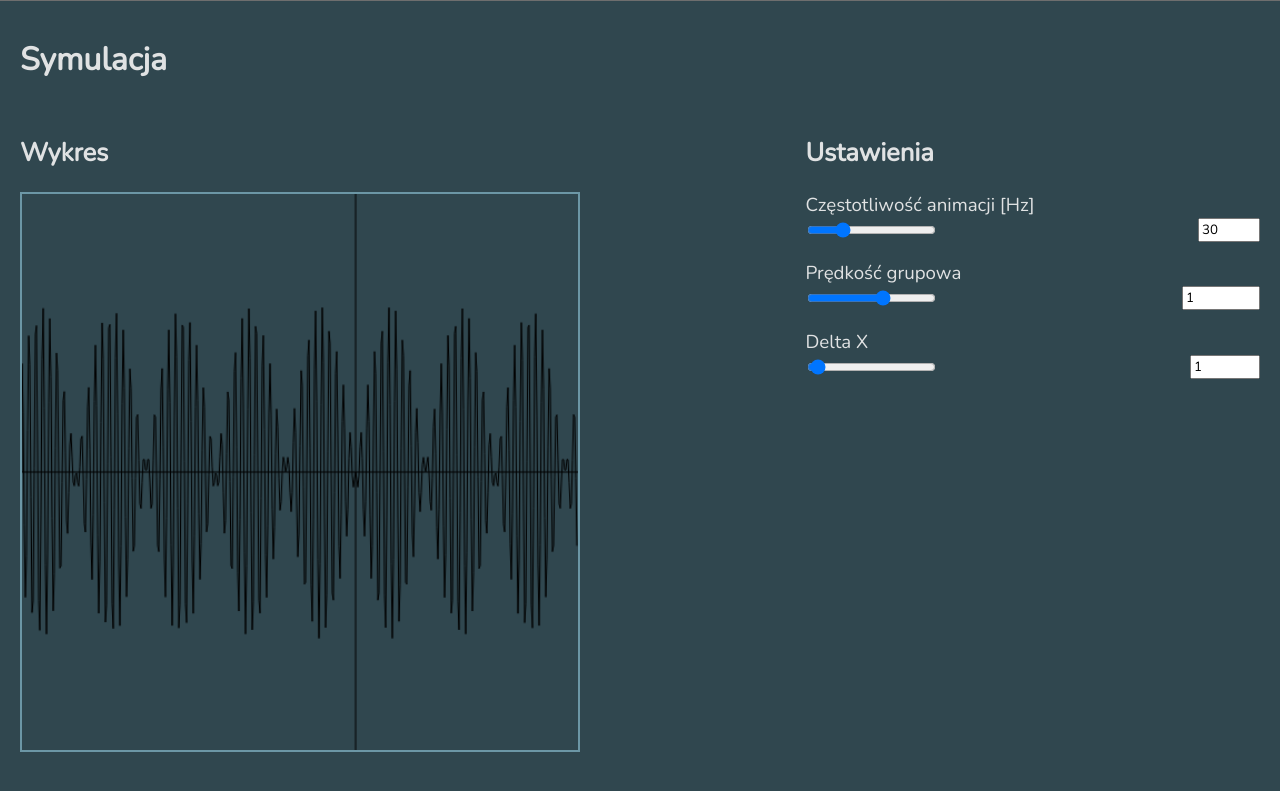
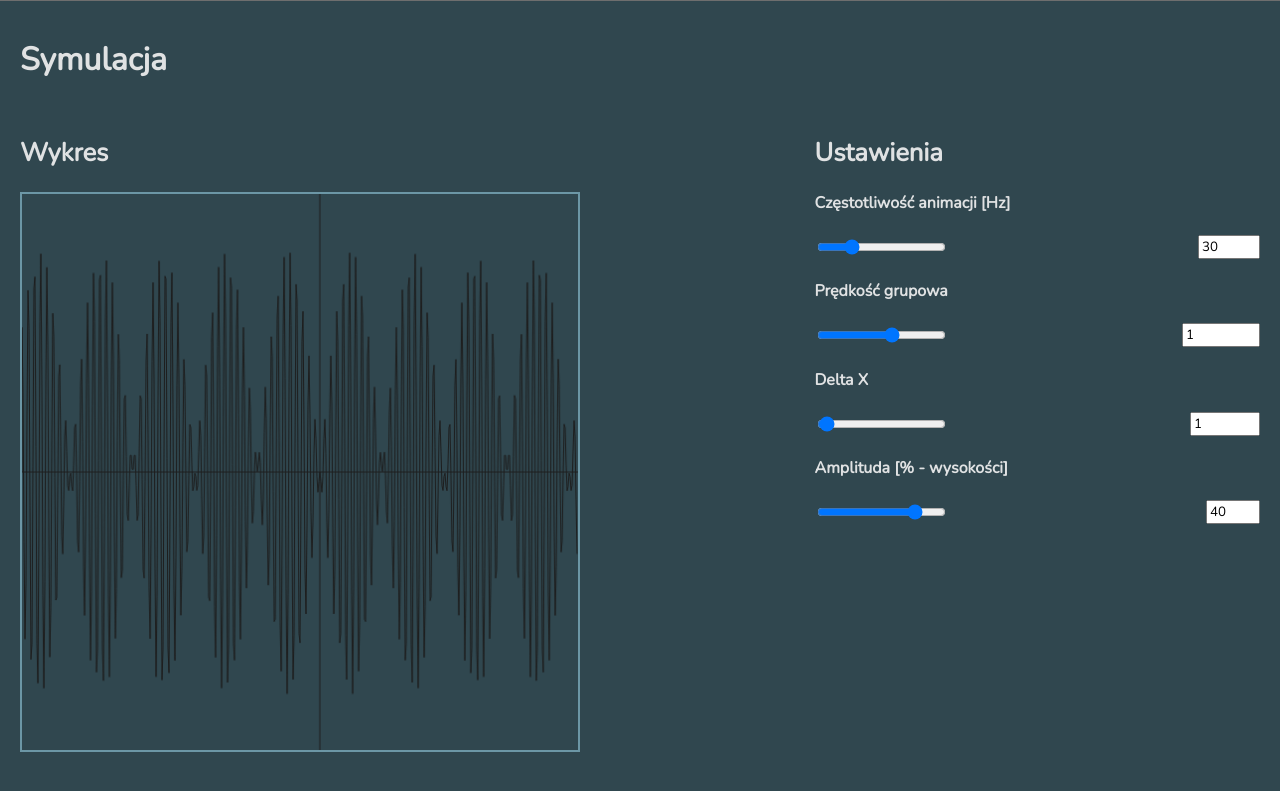
Before and after one commit to kubamarchut/WFIT-projekt, a plain HTML site: page index.html in a window 1280 px wide. Shown: the part 799-1590 px from the top of the page. Drawn offline with nearby package versions, Linux system fonts and the light colour scheme; grey boxes are pictures that could not be loaded.

Commit message:
adding controls for amplitude

```diff
--- a/index.html
+++ b/index.html
@@ -22,20 +22,25 @@
       </section>
       <section class="side controlPanel">
         <h2>Ustawienia</h2>
-        <h3 class="range-label range-label-speed">Częstotliwość animacji [Hz]</h3>
+        <h4 class="range-label range-label-speed">Częstotliwość animacji [Hz]</h4>
         <div class="control-box">
           <input type="range" min="1" max="120" value="30" class="range-slider range-slider-speed" id="range-slider-speed" />
   				<input type="number" min="1" max="120" value="30" class="input-slider input-slider-speed" id="input-slider-speed" />
         </div>
-        <h3 class="range-label range-label-speed">Prędkość grupowa</h3>
+        <h4 class="range-label range-label-speed">Prędkość grupowa</h4>
         <div class="control-box">
 		      <input type="range" min="-5" max="5" value="1" step="0.25" class="range-slider range-slider-groupvel" id="range-slider-groupvel" />
 		      <input type="number" min="-5" max="5" value="1" step="0.25" class="input-slider input-slider-groupvel" id="input-slider-groupvel" />
         </div>
-        <h3 class="range-label range-label-speed">Delta X</h3>
+        <h4 class="range-label range-label-speed">Delta X</h4>
         <div class="control-box">
           <input type="range" min="0" max="50" value="1" step="0.5" class="range-slider range-slider-delta" id="range-slider-delta" />
   				<input type="number" min="0" max="50" value="1" step="0.5" class="input-slider input-slider-delta" id="input-slider-delta" />
+        </div>
+        <h4 class="range-label range-label-speed">Amplituda [% - wysokości]</h4>
+        <div class="control-box">
+          <input type="range" min="0" max="50" value="40" class="range-slider range-slider-amplitude" id="range-slider-amplitude" />
+  				<input type="number" min="0" max="50" value="40" class="input-slider input-slider-amplitude" id="input-slider-amplitude" />
         </div>
 			</section>
 
@@ -43,5 +48,6 @@
     <footer>Wykonał Jakub Marchut 318805</footer>
     <script type="text/javascript" src="js/main.js"></script>
     <script type="text/javascript" src="js/controls.js"></script>
+    <script type="text/javascript" src="js/resize.js"></script>
   </body>
 </html>
--- a/js/controls.js
+++ b/js/controls.js
@@ -34,4 +34,7 @@ function updateParams(e){
     deltaX = target.value;
     t=0;
   }
+  else if (paramType == "amplitude") {
+    amplitude = target.value/100;
+  }
 }
--- a/js/main.js
+++ b/js/main.js
@@ -8,6 +8,7 @@ let topBottomOffset = 0.1;
 ctx.moveTo(0, canvasHeight/2);
 ctx.lineTo(canvasWidth, canvasHeight/2);
 
+let amplitude = 0.4;
 let wavenumber = 1;
 let grpVel = 1;
 let t = 0;
@@ -31,11 +32,12 @@ function animate() {
   ctx.clearRect(0, 0, canvasWidth, canvasHeight);
   ctx.beginPath();
   drawGrid();
-  ctx.moveTo(0, 0.5*canvasHeight + 0.4*canvasHeight * Math.sin(0.3 * x - 0.1 * t));
+  ctx.moveTo(0, 0.5*canvasHeight + amplitude*canvasHeight * Math.sin(0.3 * x - 0.1 * t));
 
   for (var x = 0; x < canvasWidth; x++) {
-    ctx.lineTo(0 + x * deltaX, 0.5*canvasHeight + 0.3*canvasHeight * Math.sin(wavenumber * (x - t)) * Math.sin(wavenumber * (0.05 * x - 0.05 * grpVel * t)));
+    ctx.lineTo(0 + x * deltaX, 0.5*canvasHeight + amplitude*canvasHeight * Math.sin(wavenumber * (x - t)) * Math.sin(wavenumber * (0.05 * x - 0.05 * grpVel * t)));
   }
+  ctx.strokeStyle = "#1E1E1E";
   ctx.stroke();
   if (playAnimation) {
     setTimeout(animate, 1/animationFrequency*1000);
```
